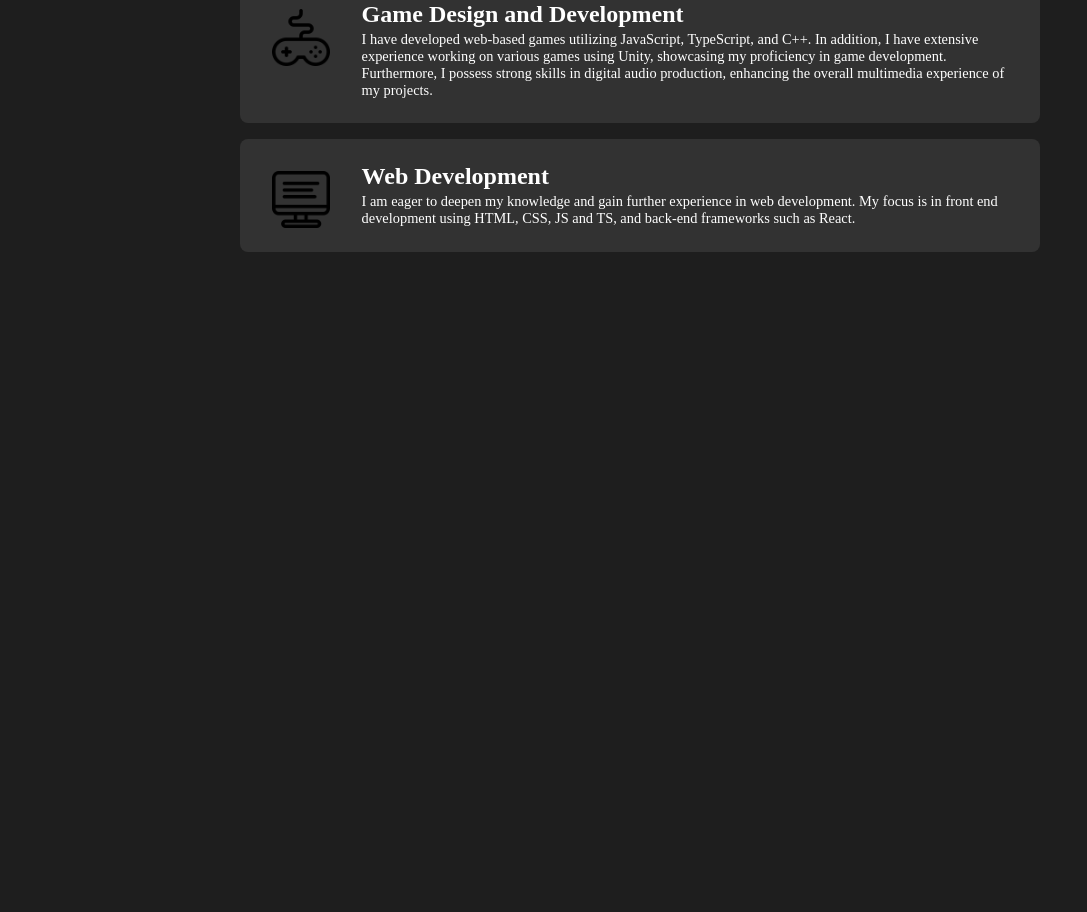
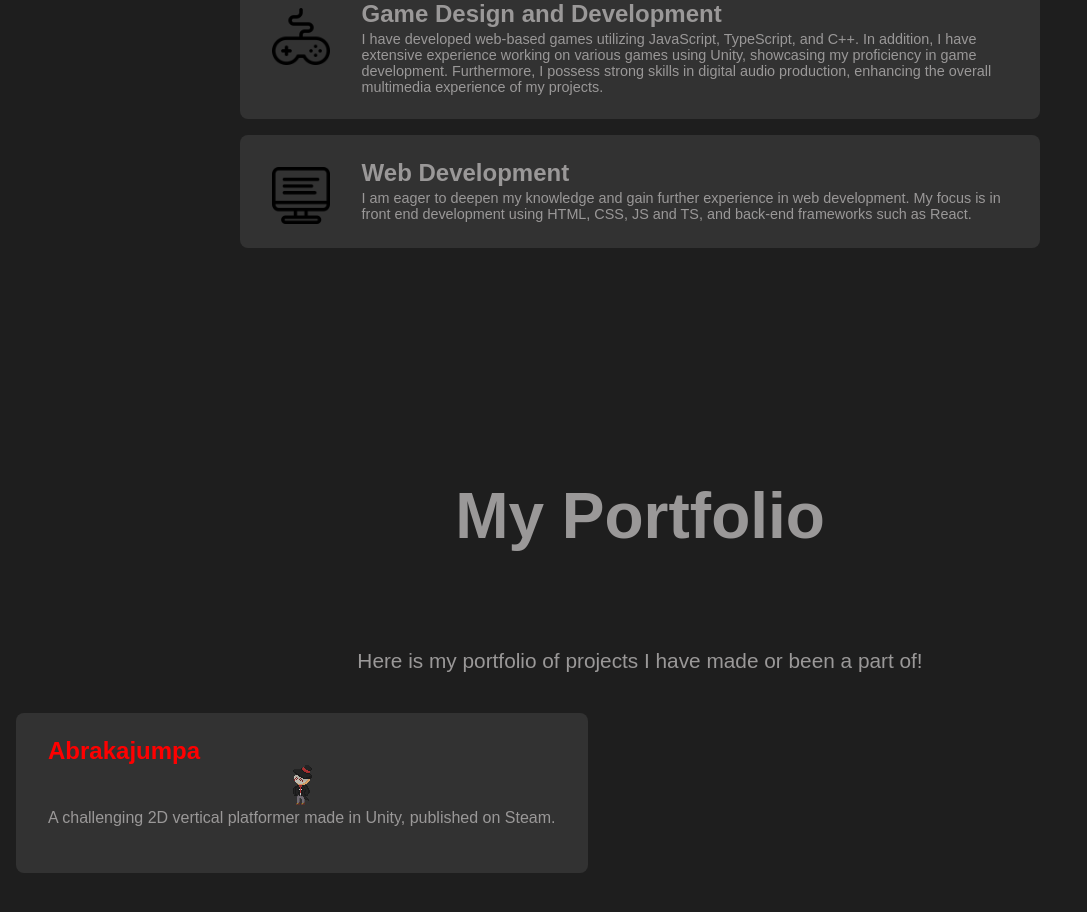
Before and after one commit to ardlee/arthurs_portfolio, a React (Create React App) app: page / in a window 1280 px wide. Shown: the part 1240-2152 px from the top of the page, without its empty margins (0-1087 px from the left). Before the commit the page ends 1532 px from the top, so only its background shows below. Built offline with nearby package versions, Linux system fonts and the light colour scheme.

Commit message:
smaller screen adjustment and portfolio tab

```diff
--- a/public/style.css
+++ b/public/style.css
@@ -4,11 +4,13 @@
     box-sizing: border-box;
     text-decoration: none;
     background: transparent;
+    font-family: 'Work Sans', sans-serif;
+
 }
 
 body{
-    background: rgb(30, 30, 30);
-    color: white;
+    background: rgb(30,30,30);
+    color: rgb(154, 152, 152);
     overflow: hidden;
     overflow-y: scroll;
 }
--- a/src/App.js
+++ b/src/App.js
@@ -1,6 +1,7 @@
 import Navbar from "./components/Navbar/navbar";
 import Intro from "./components/Intro/intro";
 import Skills from "./components/Skills/skills";
+import Portfolio from "./components/Portfolio/portfolio"
 
 function App() {
   return (
@@ -8,6 +9,7 @@ function App() {
       <Navbar/>
       <Intro/>
       <Skills/>
+      <Portfolio/>
     </div>
   );
 }
--- a/src/components/Intro/intro.css
+++ b/src/components/Intro/intro.css
@@ -27,6 +27,7 @@
     display: flex;
     flex-direction: column;
     justify-content: center;
+    z-index: 1;
 }
 
 .hello {
@@ -35,7 +36,7 @@
 }
 
 .introName {
-    color: yellow;
+    color: rgb(226, 226, 15);
 }
 
 .introPara {
@@ -47,7 +48,7 @@
 .btn {
     display: flex;
     align-items: center;
-    background: white;
+    background: darkgrey;
     margin: 1rem 0;
     padding: 0.75rem 2rem;
     border: none;
@@ -60,16 +61,44 @@
     height: 1.4rem;
 }
 
-@media screen and (max-width: 768px) {
+@media screen and (max-width: 900px) {
     .bg {
-        top: 8rem;
-        right: 3rem;
+
+        bottom: 0; /* Position it at the bottom */
+        left: 50%; /* Center it horizontally */
+        transform: translateX(-50%); /* Adjust for centering */
+        position: absolute;
+        height: 60vh; /* Adjust height if needed */
+        width: 35vw; /* Make it full width */
+        margin-top: 15rem;
+    }
+
+    #intro {
+        height: auto; /* Adjust height for smaller screens */
+        padding-bottom: 50vh; /* Add padding to account for bg image height */
+    }
+    .introContent {
+        height: auto; /* Adjust height for smaller screens */
+        width: 100%; /* Ensure it takes the full width */
+        padding: 1rem; /* Reduce padding for smaller screens */
+        padding-top: 2rem; /* Ensure padding at the top */
     }
 }
 
 @media screen and (max-width: 480px) {
     .bg {
-        top: 20rem;
-        right: -20vw;
+        top: unset; /* Unset the top position */
+        right: unset; /* Unset the right position */
+        bottom: 0; /* Position it at the bottom */
+        left: 50%; /* Center it horizontally */
+        transform: translateX(-50%); /* Adjust for centering */
+        position: absolute;
+        height: 30vh; /* Adjust height if needed */
+        width: 100vw; /* Make it full width */
+    }
+
+    #intro {
+        height: auto; /* Adjust height for smaller screens */
+        padding-bottom: 30vh; /* Add padding to account for bg image height */
     }
 }
--- a/src/components/Navbar/navbar.css
+++ b/src/components/Navbar/navbar.css
@@ -1,8 +1,7 @@
 .navbar {
     background: rgb( 30, 30, 30);
     height: 5rem;
-    width: 100vw;
-    max-width: 75rem;
+    width: 100%;
     margin: 0 auto;
     padding: 1rem 2rem;
     display: flex;
@@ -11,7 +10,7 @@
     position: sticky;
     top: 0;
     z-index: 3;
-    font-size: 1.6rem;
+    font-size: 2.6rem;
 }
 
 .logo {
@@ -21,8 +20,9 @@
 }
 
 .desktopMenuListItem {
-    margin: 3rem;
+    margin: 5rem;
     cursor: pointer;
+    transition-duration: 0.3s;
 }
 
 .desktopMenuListItem:hover{
@@ -32,7 +32,7 @@
 }
 
 .desktopMenuBtn {
-    background: lightgray;
+    background: darkgray;
     color: black;
     border: none;
     display: flex;
@@ -50,3 +50,18 @@
     margin-right: 0.3rem;
     margin-left: 0.3rem;
 }
+
+@media (max-width: 900px) {
+    .navbar {
+        font-size: 1.8rem;
+        padding: 1rem;
+    }
+
+    .desktopMenuListItem {
+        margin: 1rem;
+    }
+
+    .desktopMenuBtn {
+        font-size: 0.8rem;
+    }
+}
--- /dev/null
+++ b/src/components/Portfolio/portfolio.css
@@ -0,0 +1,89 @@
+#works{
+    overflow: hidden;
+    min-height: calc(100vh - 4rem);
+    width: 100vw;
+    display: flex;
+    flex-direction: column;
+    align-items: center;
+    justify-content: center;
+    text-align: center;
+    padding: 0 1rem;
+    margin: 1rem auto;
+}
+
+.portfolioLink {
+    color: red; /* Change this to your desired color */
+    text-decoration: none; /* Optional: remove underline */
+}
+
+.portfolioLink:hover {
+    color: yellow; /* Optional: change color on hover */
+}
+
+.workstitle{
+    font-size: 4rem;
+    font-weight: 700;
+    padding-top: 3rem;
+    margin-bottom: 6rem;
+}
+
+.worksdescription{
+    font-weight: 500;
+    padding: 0 1rem;
+    font-size: 1.3rem;
+}
+
+
+.workspanels{
+    margin: 1.5rem;
+    width: 100vw;
+    text-align: center;
+    display: flex;
+}
+
+.workspanel{
+    display: cover;
+    margin: 1rem;
+    padding: 1.5rem 2rem;
+    border-radius: 0.5rem;
+    background: rgb(50,50,50);
+    max-width: 47%;
+    height: 20vh;
+    align-items: center;
+
+}
+
+.workspaneldesc{
+    font-weight: 400;
+}
+
+.workspanelheader{
+    display: flex;
+}
+
+@media screen and (max-width:585px) {
+    .workstitle{
+        font-size: 9vw;
+        margin: 1rem auto;
+    }
+    .worksdescription{
+        font-size: 4vw;
+        margin: 0 auto;
+    }
+    .workspanelheader{
+        font-size: 4vw;
+        margin: 0 auto;
+    }
+    .workspaneldesc{
+        font-size: .7rem;
+    }
+    .workspanel{
+        align-items: center;
+        width: 100vw;
+    }
+    .workspanels{
+        align-items: center;
+        width: 100vw;
+    }
+
+}
--- /dev/null
+++ b/src/components/Portfolio/portfolio.js
@@ -0,0 +1,30 @@
+import React from "react";
+import './portfolio.css';
+import abrakajumpa from '../../assets/abraicon.png';
+
+
+const Portfolio = () => {
+  return (
+    <section id="works">
+        <h2 className="workstitle">My Portfolio</h2>
+        <span className="worksdescription">Here is my portfolio of projects I have made or been a part of!</span>
+        <div className="workspanels">
+        <div className="workspanel">
+            <h2 className="workspanelheader">
+            <a href="https://store.steampowered.com/app/2998050/Abrakajumpa/" target="_blank" rel="noreferrer"className="portfolioLink">
+            Abrakajumpa
+            </a>
+            </h2>
+            <img src={abrakajumpa} alt="" className="worksimg" />
+            <p className="workspaneldesc">
+                A challenging 2D vertical platformer made in Unity, published on Steam.
+            </p>
+        </div>
+
+
+        </div>
+    </section>
+  )
+}
+
+export default Portfolio
--- a/src/components/Skills/skills.css
+++ b/src/components/Skills/skills.css
@@ -58,7 +58,7 @@
     font-size: 0.9rem;
     font-weight: 350;
 }
-@media screen and (max-width:720px){
+@media screen and (max-width:900px){
     .skillBarText>p{
         font-size: 2vw;
     }
```
